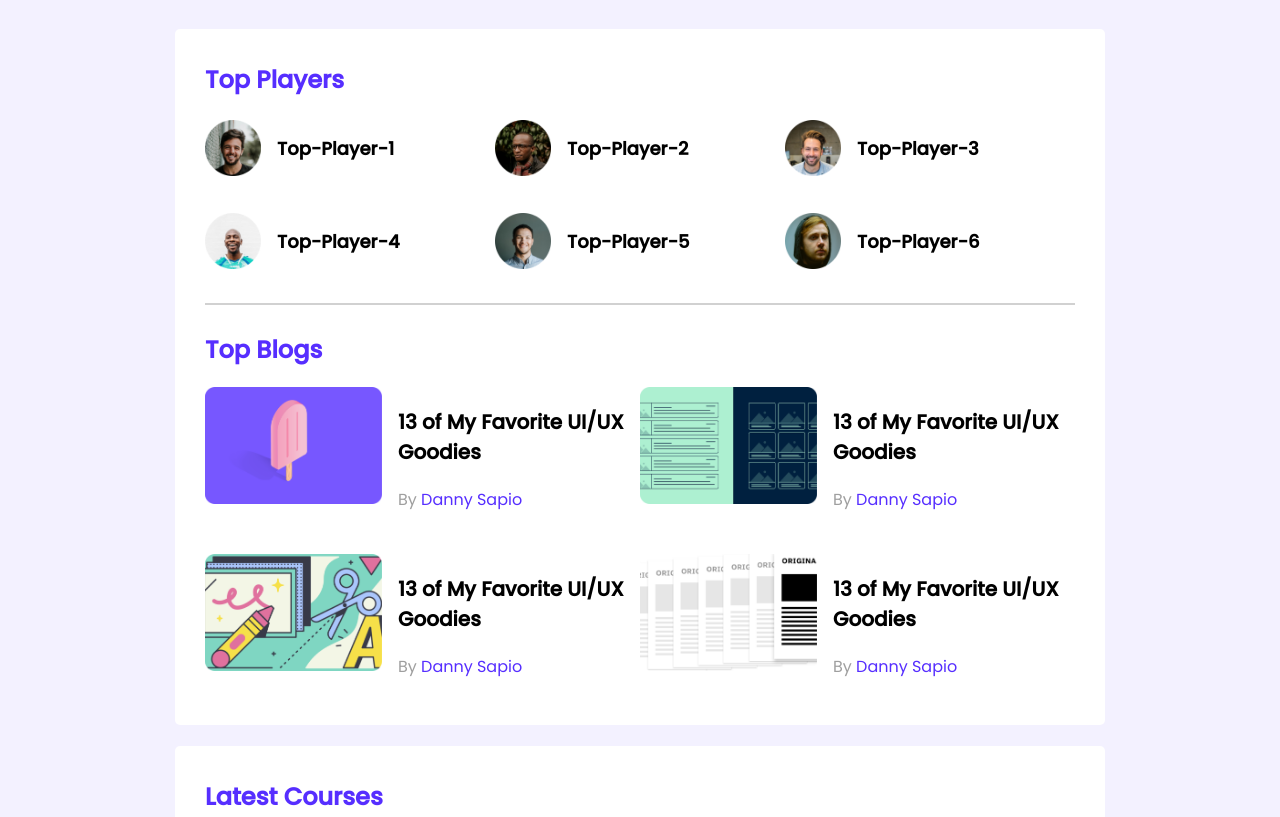
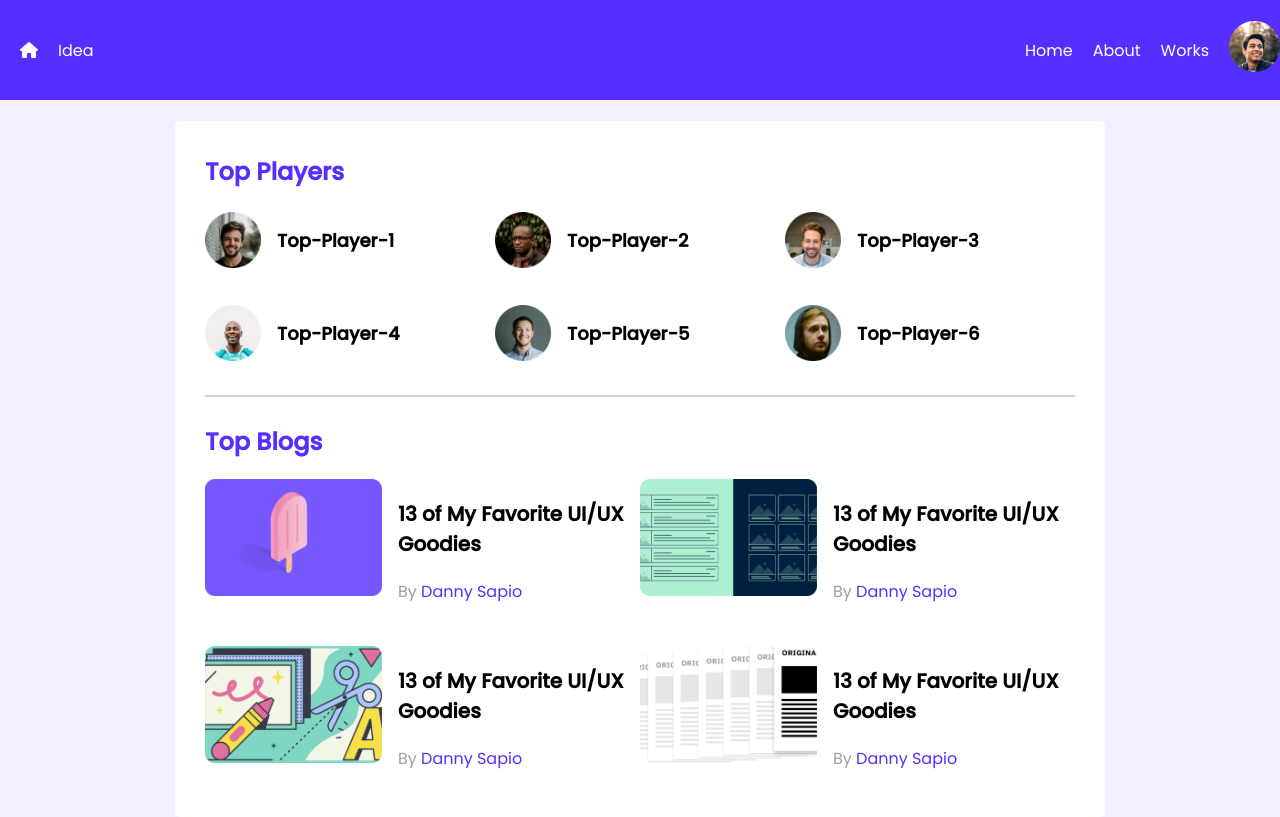
Before and after one commit to khanshorif331/leader-board-css3, a plain HTML site: page index.html in a window 1280 px wide. Shown: the top 817 px of the page. Drawn offline with Linux system fonts and the light colour scheme.

Commit message:
navigation added

```diff
--- a/index.html
+++ b/index.html
@@ -13,6 +13,19 @@
 <body>
     <!-- header start -->
     <header>
+        <nav>
+            <div class="navigation">
+                <a href="#"><i class="fas fa-home"></i></a>
+                <a href="#">Idea</a>
+            </div>
+            <div class="navigation">
+                <a href="#">Home</a>
+                <a href="#">About</a>
+                <a href="#">Works</a>
+                <a href="#"><img src="images/icons/profile.png" alt=""></a>
+
+            </div>
+        </nav>
 
     </header>
     <!-- header end -->
--- a/styles/style.css
+++ b/styles/style.css
@@ -3,6 +3,7 @@
 
 /* common styles or utilities*/
 body {
+  margin: 0;
   font-family: "Merriweather Sans", sans-serif;
   font-family: "Poppins", sans-serif;
   background-color: #f3f1ff;
@@ -22,6 +23,26 @@ main {
 hr {
   border: 1px solid #d1d1d1;
   margin-bottom: 27px;
+}
+
+/* header */
+nav {
+  background-color: #562eff;
+  height: 100px;
+  display: flex;
+  justify-content: space-between;
+  align-items: center;
+  max-width: 100%;
+}
+.navigation a {
+  color: white;
+  text-decoration: none;
+  font-size: 16px;
+  margin-left: 20px;
+}
+.navigation {
+  display: flex;
+  align-items: center;
 }
 /* top players style */
 .top-players {
```
